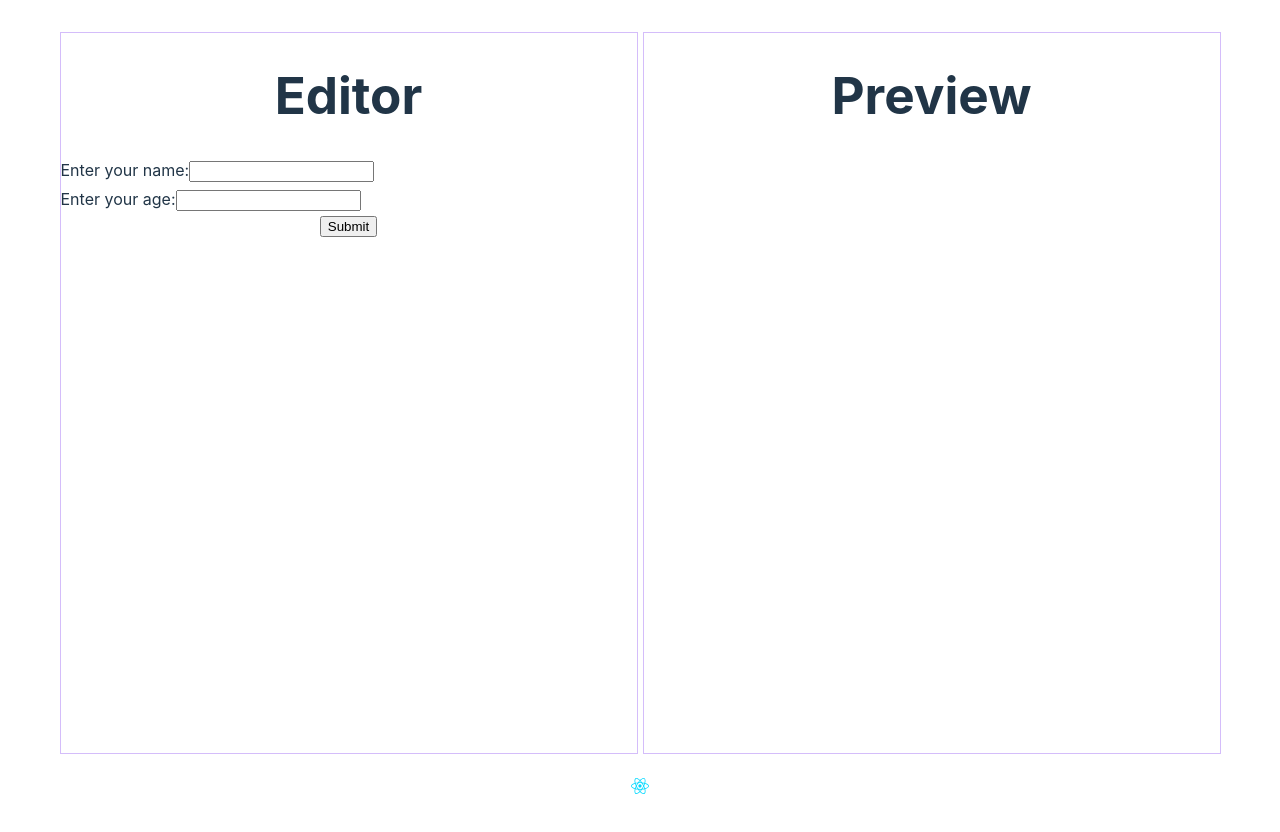
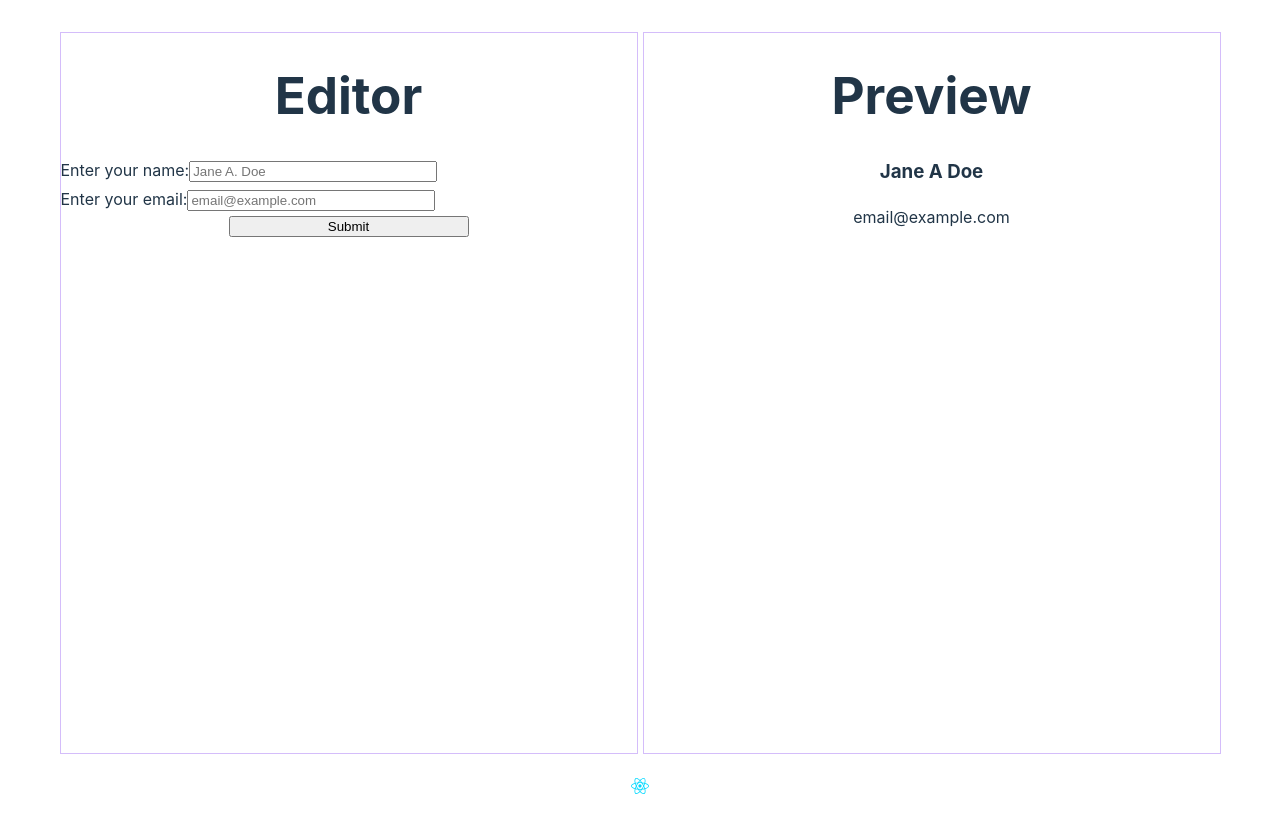
Before and after one commit to denerose/CVApp-Odin, a React (Vite) app: page / in a window 1280 px wide. Shown: the top 832 px of the page. Built offline with nearby package versions, Linux system fonts and the light colour scheme.

Commit message:
Link form and generate info card

```diff
--- a/src/App.jsx
+++ b/src/App.jsx
@@ -1,16 +1,30 @@
+import { useState } from 'react'
 import './App.css'
-import InfoForm from './components/infoForm'
+import { InfoForm,  InfoCard } from './components/infoForm'
+
 
 function App() {
+  const [userData, setUserData] = useState({
+    name: "Jane A Doe",
+    email: "email@example.com"
+  })
+
+
 
   return (
     <main>
       <div className="editorWindow">
         <h1>Editor</h1>
-        <InfoForm />
+        <InfoForm
+          setUserDataInput={setUserData}
+        />
       </div>
       <div className="previewWindow">
         <h1>Preview</h1>
+        <InfoCard
+          name={userData.name}
+          email={userData.email}
+        />
       </div>
     </main>
   )
--- a/src/components/infoForm.jsx
+++ b/src/components/infoForm.jsx
@@ -1,6 +1,7 @@
 import { useState } from 'react';
 
-function InfoForm() {
+// eslint-disable-next-line react/prop-types
+export function InfoForm({setUserDataInput}) {
   const [inputs, setInputs] = useState({});
 
   const handleChange = (event) => {
@@ -12,6 +13,10 @@
   const handleSubmit = (event) => {
     event.preventDefault();
     console.log(inputs)
+    setUserDataInput({
+      name : inputs.name,
+      email : inputs.email
+    })
   }
 
   return (
@@ -21,15 +26,19 @@
         type="text"
         name="name"
         value={inputs.name || ""}
+        placeholder='Jane A. Doe'
         onChange={handleChange}
+        autoComplete='name'
       />
       </label>
-      <label>Enter your age:
+      <label>Enter your email:
         <input
-          type="number"
-          name="age"
-          value={inputs.age || ""}
+          type="email"
+          name="email"
+          value={inputs.email || ""}
+          placeholder='email@example.com'
           onChange={handleChange}
+          autoComplete='email'
         />
         </label>
         <input type="submit" />
@@ -37,4 +46,13 @@
   )
 }
 
-export default InfoForm
+// eslint-disable-next-line react/prop-types
+export function InfoCard({name, email}) {
+
+  return (
+    <div className='sectionCard'>
+      <h3>{name}</h3>
+      <p>{email}</p>
+    </div>
+  )
+}
--- a/src/index.css
+++ b/src/index.css
@@ -72,11 +72,17 @@
   display: flex;
   flex-flow: column wrap;
   gap: 5px;
-  justify-content: space-between;
+  justify-content: stretch;
   align-items: flex-start;
 }
+
+label {
+  width: auto;
+  align-self: auto;
+}
+
 input {
-  width: auto;
+  width: 15rem;
 }
 
 input[type=submit] {
```
